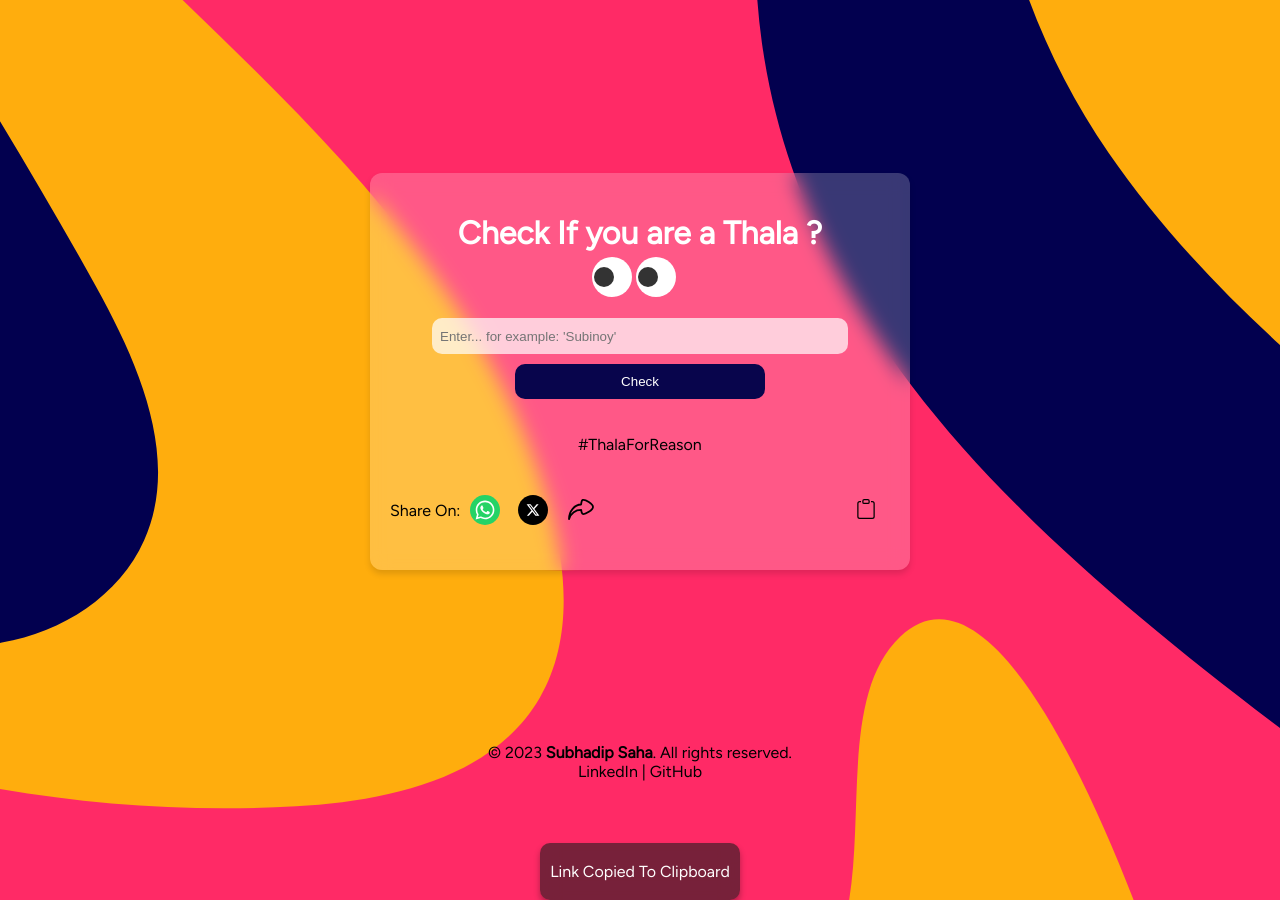
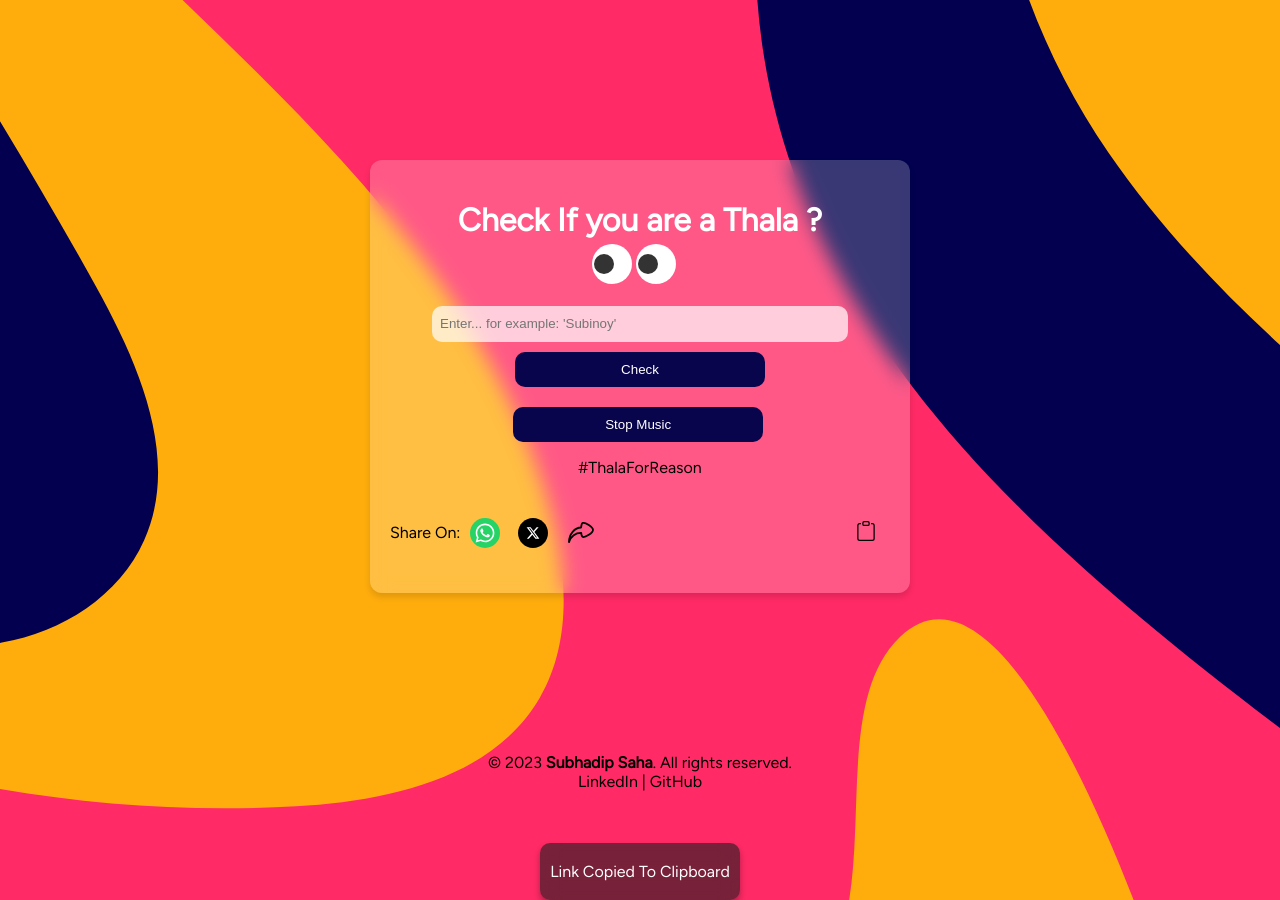
Before and after one commit to subh05sus/ThalaForReason, a website: page src/index.html in a window 1280 px wide. Drawn offline with nearby package versions, Linux system fonts and the light colour scheme; a web font is replaced by a local one.

Commit message:
stop music btn added

```diff
--- a/src/index.html
+++ b/src/index.html
@@ -33,6 +33,7 @@
       <div id="resultContainer">
         <p id="resultText"></p>
       </div>
+      <button type="button" id="stop-music" onclick="Stopmusic()">Stop Music</button>
     <div class="thala">
       <p class="tfr">#ThalaForReason</p>
     </div>
--- a/src/index.js
+++ b/src/index.js
@@ -18,7 +18,11 @@ document.addEventListener("DOMContentLoaded", function () {
 });
 // index.js
 const button = document.getElementsByClassName("checkButton");
-
+// function to stop music
+function Stopmusic(){
+  audio.pause();
+  audio.currentTime = 0; // Set playback position to the beginning
+}
 async function generateContent() {
   if (button.disabled === true) {
     return;
--- a/src/styles.css
+++ b/src/styles.css
@@ -205,3 +205,6 @@ button:hover {
   border-radius: 50%;
   transform: translate(-50%,-50%);
 }
+#stop-music{
+  margin-left: 7.7rem;
+}
```
